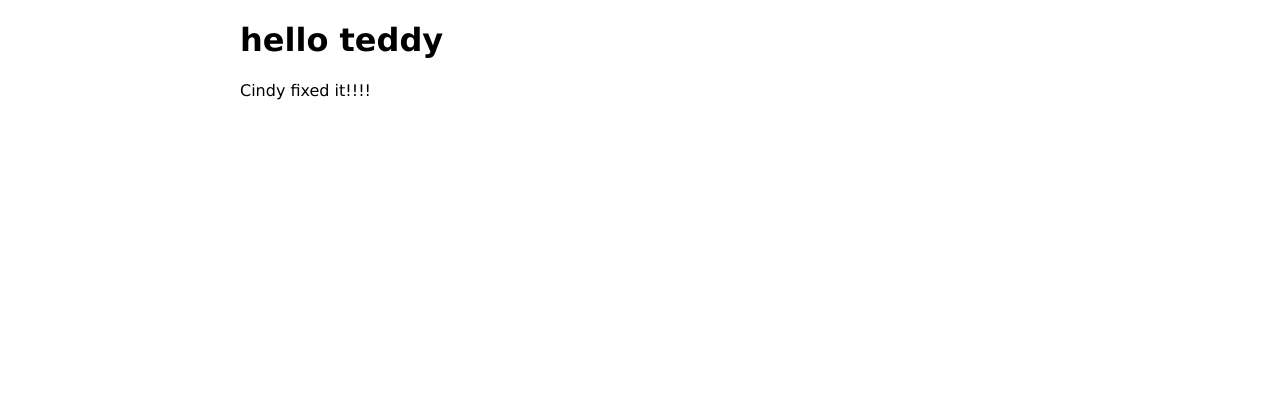
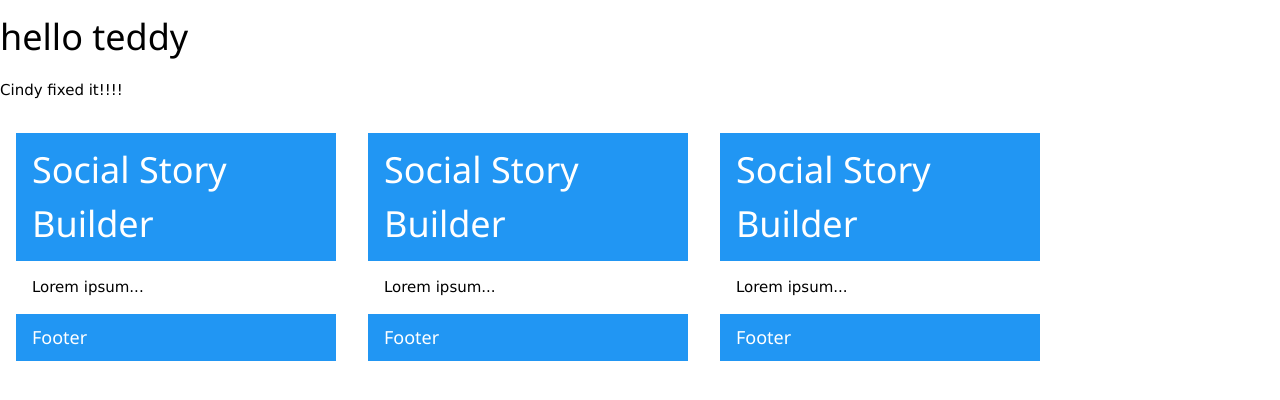
Before and after one commit to szsen/szsen.github.io, a plain HTML site: page index.html in a window 1280 px wide. Drawn offline with nearby package versions, Linux system fonts and the light colour scheme.

Commit message:
added cards

```diff
--- a/index.html
+++ b/index.html
@@ -1,12 +1,62 @@
 <!DOCTYPE html>
 <html>
 <head>
-  <link rel="stylesheet" href="style.css">
+  <meta name="viewport" content="width=device-width, initial-scale=1">
+  <link rel="stylesheet" href="http://www.w3schools.com/lib/w3.css">
 </head>
 <body>
 
 <h1>hello teddy</h1>
 <p>Cindy fixed it!!!!</p>
 
+
+<div class="w3-card-8 w3-hover-shadow	w3-margin 	w3-quarter">
+
+	<header class="w3-container w3-blue">
+	  <h1>Social Story Builder</h1>
+	</header>
+
+	<div class="w3-container">
+	  <p>Lorem ipsum...</p>
+	</div>
+
+	<footer class="w3-container w3-blue">
+	  <h5>Footer</h5>
+	</footer>
+
+</div>
+
+<div class="w3-card-8 w3-hover-shadow	w3-margin w3-quarter">
+
+	<header class="w3-container w3-blue">
+	  <h1>Social Story Builder</h1>
+	</header>
+
+	<div class="w3-container">
+	  <p>Lorem ipsum...</p>
+	</div>
+
+	<footer class="w3-container w3-blue">
+	  <h5>Footer</h5>
+	</footer>
+
+</div>
+
+<div class="w3-card-8 w3-hover-shadow	w3-margin w3-quarter">
+
+	<header class="w3-container w3-blue">
+	  <h1>Social Story Builder</h1>
+	</header>
+
+	<div class="w3-container">
+	  <p>Lorem ipsum...</p>
+	</div>
+
+	<footer class="w3-container w3-blue">
+	  <h5>Footer</h5>
+	</footer>
+
+</div>
+
 </body>
 </html>
--- a/style.css
+++ b/style.css
@@ -3,3 +3,12 @@ body {
 	max-width: 50em;
 	font-family: "Verdana", sans-serif;
 }
+
+.project {
+   float: left;
+   margin: 10px;
+   padding: 10px;
+   max-width: 300px;
+   height: 300px;
+   border: 1px solid black;
+}
```
